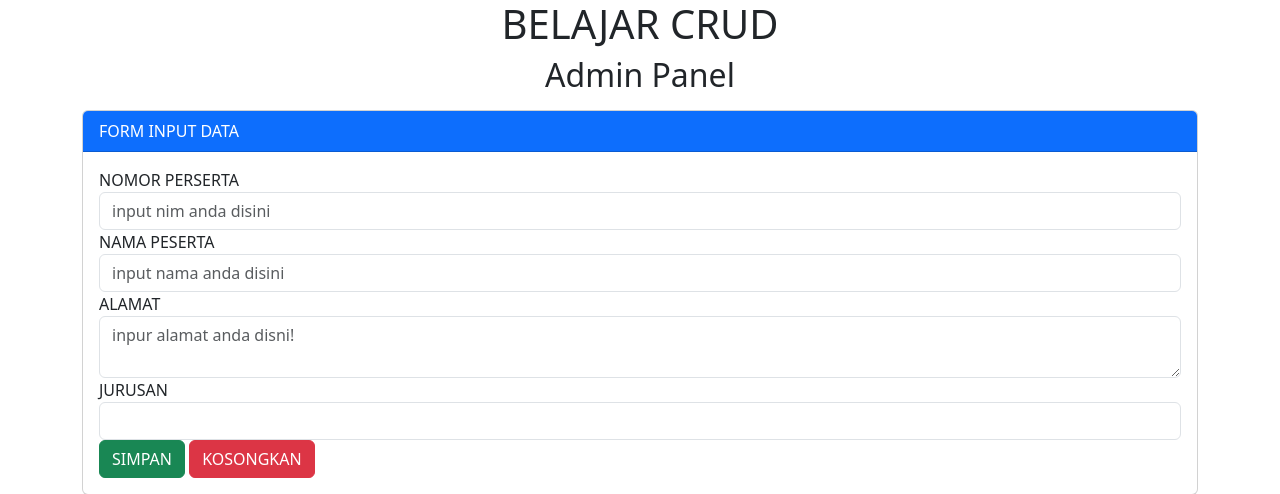
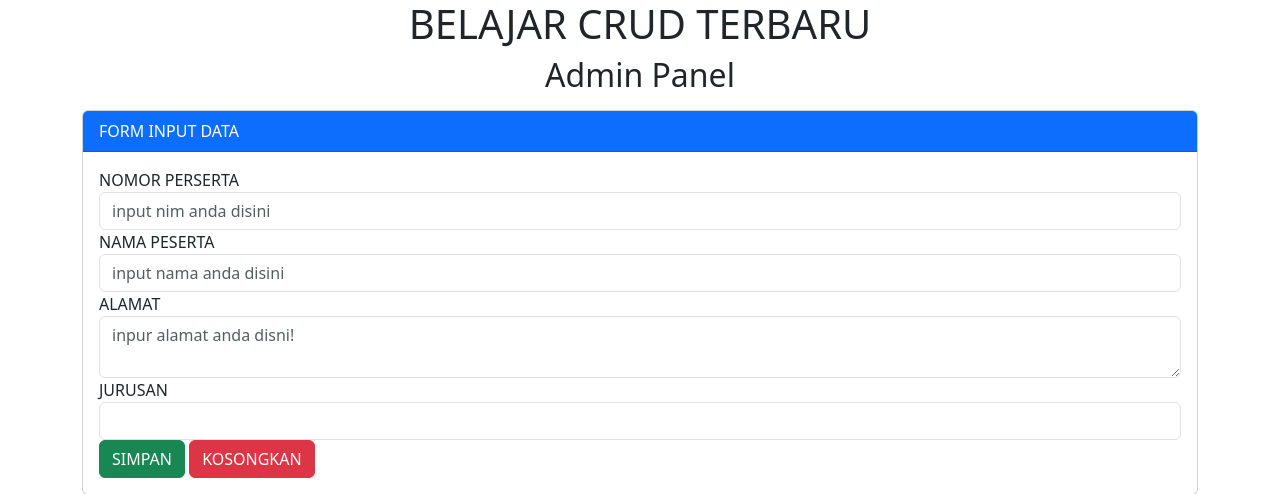
Before and after one commit to FoxBitExe/BelajarWeb, a PHP site: page /index.php in a window 1280 px wide. Shown: the top 494 px of the page. Run offline with PHP 8.4, Linux system fonts and the light colour scheme; data comes from the database, SQL or seed files in the repository.

Commit message:
change H1

```diff
--- a/CRUD/index.php
+++ b/CRUD/index.php
@@ -100,7 +100,7 @@
 
 <body>
   <div class="container">
-    <h1 class="text-center">BELAJAR CRUD</h1>
+    <h1 class="text-center">BELAJAR CRUD TERBARU</h1>
     <h2 class="text-center">Admin Panel</h2>
 
     <div class="card mt-3">
```
